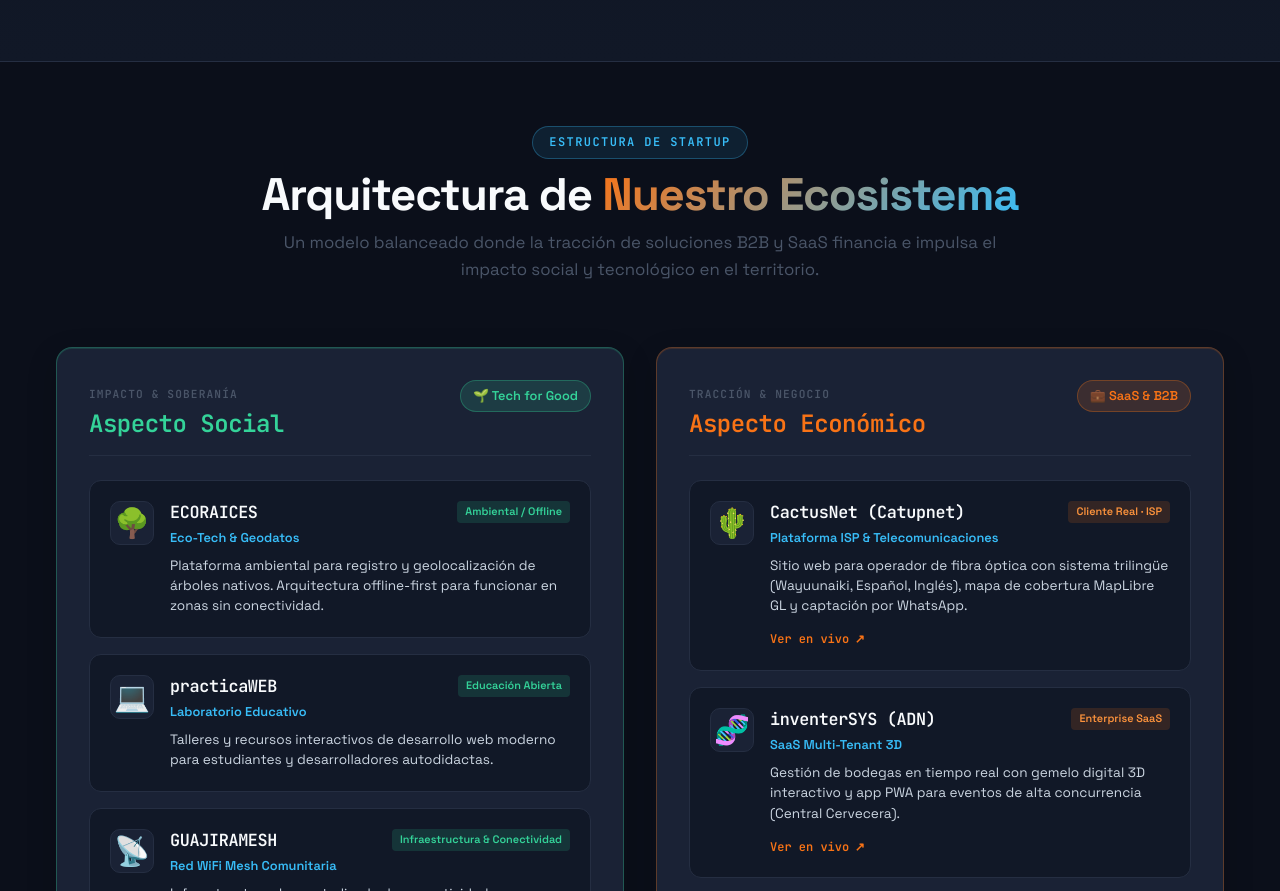
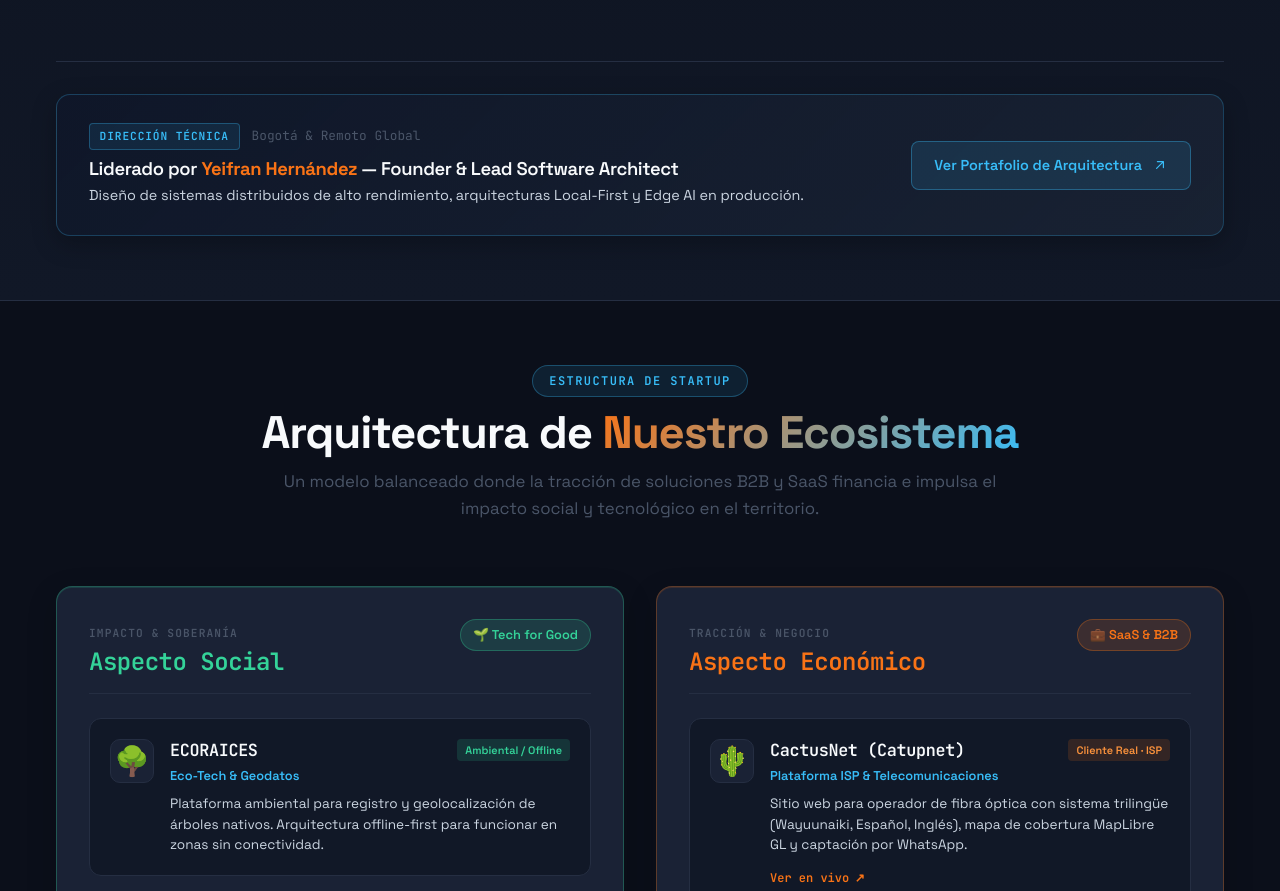
Before and after one commit to yeiid/neuralJIRA, an Astro site: page / in a window 1280 px wide. Shown: the part 1841-2732 px from the top of the page. Built offline with nearby package versions, Linux system fonts and the light colour scheme; Astro itself is replaced by a stand-in of ours.

Commit message:
feat(branding): add technical leadership card linking to portfolio and update contact email to contacto@neuraljira.tech

```diff
--- a/src/components/AboutUs.astro
+++ b/src/components/AboutUs.astro
@@ -40,6 +40,37 @@
         <p class="value-desc">
           Aprovechamos los Centros Digitales y la infraestructura instalada en La Guajira para formar a jóvenes en programación, digitalizar oficios tradicionales y proteger la biodiversidad mediante datos abiertos y geolocalización.
         </p>
+      </div>
+    </div>
+
+    <!-- Technical Leadership Block -->
+    <div class="leadership-block">
+      <div class="leadership-card">
+        <div class="leadership-info">
+          <div class="leadership-header">
+            <span class="leadership-badge">DIRECCIÓN TÉCNICA</span>
+            <span class="leadership-loc">Bogotá & Remoto Global</span>
+          </div>
+          <h4 class="leadership-title">
+            Liderado por <span class="highlight">Yeifran Hernández</span> — Founder & Lead Software Architect
+          </h4>
+          <p class="leadership-desc">
+            Diseño de sistemas distribuidos de alto rendimiento, arquitecturas Local-First y Edge AI en producción.
+          </p>
+        </div>
+        <div class="leadership-action">
+          <a
+            href="https://portfolio.neuraljira.tech"
+            target="_blank"
+            rel="noopener noreferrer"
+            class="leadership-btn"
+          >
+            <span>Ver Portafolio de Arquitectura</span>
+            <svg viewBox="0 0 20 20" fill="currentColor" class="action-icon">
+              <path fill-rule="evenodd" d="M5.22 14.78a.75.75 0 001.06 0l7.22-7.22v5.69a.75.75 0 001.5 0v-7.5a.75.75 0 00-.75-.75h-7.5a.75.75 0 000 1.5h5.69l-7.22 7.22a.75.75 0 000 1.06z" clip-rule="evenodd" />
+            </svg>
+          </a>
+        </div>
       </div>
     </div>
   </div>
@@ -136,4 +167,130 @@
   .value-desc strong {
     color: var(--electric);
   }
+
+  /* Leadership Block Styles */
+  .leadership-block {
+    margin-top: var(--spacing-xl);
+    padding-top: var(--spacing-lg);
+    border-top: 1px solid var(--border);
+  }
+
+  .leadership-card {
+    background: linear-gradient(135deg, rgba(15, 23, 42, 0.8) 0%, rgba(30, 41, 59, 0.6) 100%);
+    border: 1px solid rgba(56, 189, 248, 0.25);
+    border-radius: 14px;
+    padding: 1.75rem 2rem;
+    display: flex;
+    justify-content: space-between;
+    align-items: center;
+    gap: 2rem;
+    box-shadow: 0 8px 24px rgba(0, 0, 0, 0.25);
+    transition: border-color 0.3s ease, box-shadow 0.3s ease;
+  }
+
+  .leadership-card:hover {
+    border-color: rgba(56, 189, 248, 0.5);
+    box-shadow: 0 12px 32px rgba(0, 0, 0, 0.35), 0 0 20px rgba(56, 189, 248, 0.15);
+  }
+
+  .leadership-header {
+    display: flex;
+    align-items: center;
+    gap: 0.75rem;
+    margin-bottom: 0.5rem;
+  }
+
+  .leadership-badge {
+    display: inline-block;
+    padding: 0.2rem 0.6rem;
+    font-family: var(--font-mono);
+    font-size: 0.7rem;
+    font-weight: 700;
+    color: var(--electric);
+    background: rgba(56, 189, 248, 0.1);
+    border: 1px solid rgba(56, 189, 248, 0.3);
+    border-radius: 4px;
+    letter-spacing: 0.08em;
+  }
+
+  .leadership-loc {
+    font-size: 0.8rem;
+    color: var(--muted);
+    font-family: var(--font-mono);
+  }
+
+  .leadership-title {
+    font-size: 1.15rem;
+    color: var(--white);
+    margin: 0 0 0.35rem;
+    font-weight: 600;
+  }
+
+  .leadership-title .highlight {
+    color: var(--accent);
+    font-weight: 700;
+  }
+
+  .leadership-desc {
+    font-size: 0.9rem;
+    color: var(--text);
+    margin: 0;
+    line-height: 1.5;
+  }
+
+  .leadership-action {
+    flex-shrink: 0;
+  }
+
+  .leadership-btn {
+    display: inline-flex;
+    align-items: center;
+    gap: 0.6rem;
+    padding: 0.75rem 1.4rem;
+    background: rgba(56, 189, 248, 0.12);
+    border: 1px solid rgba(56, 189, 248, 0.35);
+    color: var(--electric);
+    border-radius: 8px;
+    font-weight: 600;
+    font-size: 0.9rem;
+    text-decoration: none;
+    transition: all 0.25s ease;
+    white-space: nowrap;
+  }
+
+  .leadership-btn:hover {
+    background: var(--electric);
+    color: var(--ink);
+    border-color: var(--electric);
+    box-shadow: 0 4px 16px rgba(56, 189, 248, 0.3);
+    transform: translateY(-2px);
+  }
+
+  .action-icon {
+    width: 1rem;
+    height: 1rem;
+    transition: transform 0.2s ease;
+  }
+
+  .leadership-btn:hover .action-icon {
+    transform: translateX(3px);
+  }
+
+  @media (max-width: 768px) {
+    .leadership-card {
+      flex-direction: column;
+      align-items: flex-start;
+      gap: 1.25rem;
+      padding: 1.25rem;
+    }
+
+    .leadership-action {
+      width: 100%;
+    }
+
+    .leadership-btn {
+      width: 100%;
+      justify-content: center;
+    }
+  }
 </style>
--- a/src/components/Contact.astro
+++ b/src/components/Contact.astro
@@ -12,7 +12,7 @@
                     ayudaremos a encontrar la solución tecnológica adecuada.
                 </p>
                 <div class="info-item">
-                    <strong>Email:</strong> yeifran67@gmail.com
+                    <strong>Email:</strong> <a href="mailto:contacto@neuraljira.tech" style="color: var(--accent); text-decoration: none;">contacto@neuraljira.tech</a>
                 </div>
 
                 <a
@@ -32,7 +32,7 @@
                         id="name"
                         name="user_name"
                         required
-                        placeholder="Tu nombre"
+                        placeholder="Tu nombre o empresa"
                     />
                 </div>
                 <div class="form-group">
@@ -42,7 +42,7 @@
                         id="email"
                         name="user_email"
                         required
-                        placeholder="yeifran67@gmail.com"
+                        placeholder="contacto@neuraljira.tech"
                     />
                 </div>
                 <div class="form-group">
```
